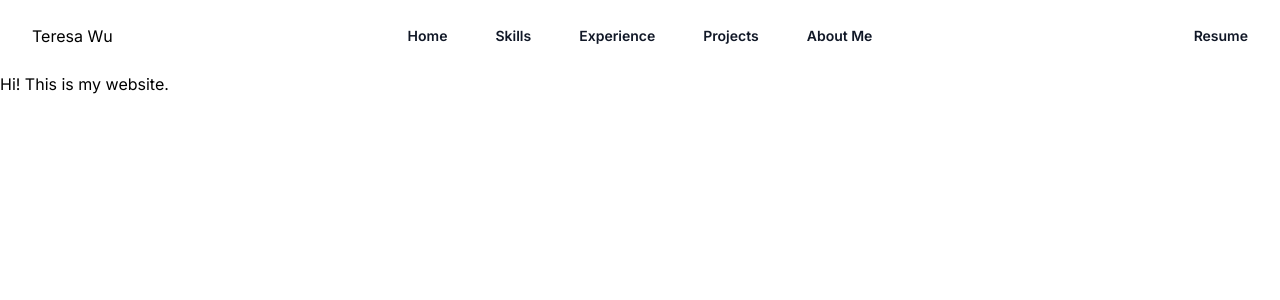
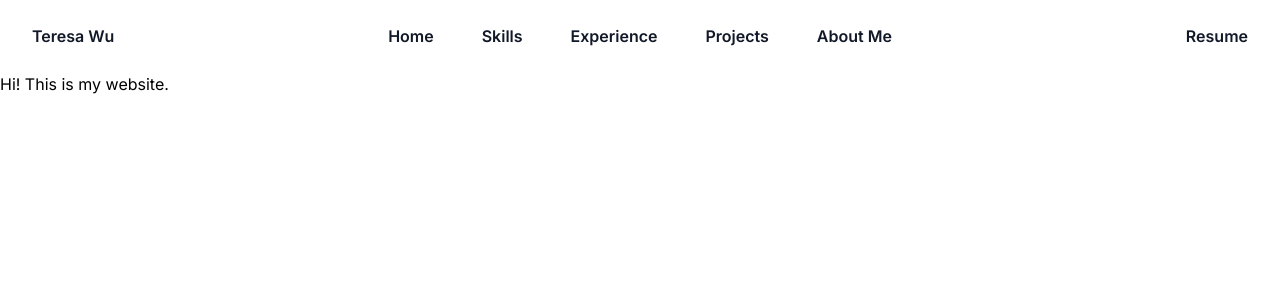
Before and after one commit to tqwu/portfolio, a Next.js app: page / in a window 1280 px wide. Shown: the top 300 px of the page. Built offline with nearby package versions, Linux system fonts and the light colour scheme.

Commit message:
#1 Added navigation bar formatting

```diff
--- a/src/components/header.tsx
+++ b/src/components/header.tsx
@@ -1,4 +1,5 @@
 'use client'
+import Link from 'next/link'
 
 import { useState } from 'react'
 import { Dialog, Popover } from '@headlessui/react'
@@ -18,7 +19,9 @@ export default function Example() {
 
         {/* Logo Start */}
         <div className="lg:flex lg:flex-1 lg:justify-start">
+          <span className="text-base font-semibold leading-6 text-gray-900">
             Teresa Wu
+          </span>
         </div>
         {/* Logo End */}
 
@@ -37,29 +40,29 @@ export default function Example() {
 
         {/* Navigation Menu Start */}
         <Popover.Group className="hidden lg:flex lg:gap-x-12">
-          <a href="#" className="text-sm font-semibold leading-6 text-gray-900">
+          <Link href="#" className="text-base font-semibold leading-6 text-gray-900 hover:text-gray-300">
             Home
-          </a>
-          <a href="#" className="text-sm font-semibold leading-6 text-gray-900">
+          </Link>
+          <Link href="#" className="text-base font-semibold leading-6 text-gray-900 hover:text-gray-300">
             Skills
-          </a>
-          <a href="#" className="text-sm font-semibold leading-6 text-gray-900">
+          </Link>
+          <Link href="#" className="text-base font-semibold leading-6 text-gray-900 hover:text-gray-300">
             Experience
-          </a>
-          <a href="#" className="text-sm font-semibold leading-6 text-gray-900">
+          </Link>
+          <Link href="#" className="text-base font-semibold leading-6 text-gray-900 hover:text-gray-300">
             Projects
-          </a>
-          <a href="#" className="text-sm font-semibold leading-6 text-gray-900">
+          </Link>
+          <Link href="#" className="text-base font-semibold leading-6 text-gray-900 hover:text-gray-300">
             About Me
-          </a>
+          </Link>
         </Popover.Group>
         {/* Navigation Menu End */}
 
         {/* Resume Start */}
         <div className="hidden lg:flex lg:flex-1 lg:justify-end">
-          <a href="#" className="text-sm font-semibold leading-6 text-gray-900">
+          <Link href="#" className="text-base font-semibold leading-6 text-gray-900 hover:text-gray-300">
             Resume
-          </a>
+          </Link>
         </div>
         {/* Resume End */}
 
@@ -72,7 +75,9 @@ export default function Example() {
         <div className="fixed inset-0 z-10" />
         <Dialog.Panel className="fixed inset-y-0 right-0 z-10 w-full overflow-y-auto bg-white px-6 py-6 sm:max-w-sm sm:ring-1 sm:ring-gray-900/10">
           <div className="flex items-center justify-between">
-            <span>Teresa Wu</span>
+            <span className="text-base font-semibold leading-6 text-gray-900">
+              Teresa Wu
+            </span>
             <button
               type="button"
               className="-m-2.5 rounded-md p-2.5 text-gray-700"
@@ -84,46 +89,48 @@ export default function Example() {
           </div>
           <div className="mt-6 flow-root">
             <div className="-my-6 divide-y divide-gray-500/10">
-              <div className="space-y-2 py-6">
-                <a
+              <div className="space-y-2 pt-6 pb-4">
+                <Link
                   href="#"
-                  className="-mx-3 block rounded-lg px-3 py-2 text-base font-semibold leading-7 text-gray-900 hover:bg-gray-50"
+                  className="-mx-3 block rounded-lg px-3 py-1 text-base font-semibold leading-7 text-gray-900 hover:text-gray-300"
                 >
                   Home
-                </a>
-                <a
+                </Link>
+                <Link
                   href="#"
-                  className="-mx-3 block rounded-lg px-3 py-2 text-base font-semibold leading-7 text-gray-900 hover:bg-gray-50"
+                  className="-mx-3 block rounded-lg px-3 py-1 text-base font-semibold leading-7 text-gray-900 hover:text-gray-300"
                 >
                   Skills
-                </a>
-                <a
+                </Link>
+                <Link
                   href="#"
-                  className="-mx-3 block rounded-lg px-3 py-2 text-base font-semibold leading-7 text-gray-900 hover:bg-gray-50"
+                  className="-mx-3 block rounded-lg px-3 py-1 text-base font-semibold leading-7 text-gray-900 hover:text-gray-300"
                 >
                   Experience
-                </a>
-                <a
+                </Link>
+                <Link
                   href="#"
-                  className="-mx-3 block rounded-lg px-3 py-2 text-base font-semibold leading-7 text-gray-900 hover:bg-gray-50"
+                  className="-mx-3 block rounded-lg px-3 py-1 text-base font-semibold leading-7 text-gray-900 hover:text-gray-300"
                 >
                   Projects
-                </a>
-                <a
+                </Link>
+                <Link
                   href="#"
-                  className="-mx-3 block rounded-lg px-3 py-2 text-base font-semibold leading-7 text-gray-900 hover:bg-gray-50"
+                  className="-mx-3 block rounded-lg px-3 py-1 text-base font-semibold leading-7 text-gray-900 hover:text-gray-300"
                 >
                   About Me
-                </a>
+                </Link>
               </div>
-              <div className="py-6">
-                <a
+
+              <div className="py-3">
+                <Link
                   href="#"
-                  className="-mx-3 block rounded-lg px-3 py-2.5 text-base font-semibold leading-7 text-gray-900 hover:bg-gray-50"
+                  className="-mx-3 block rounded-lg px-3 py-2 text-base font-semibold leading-7 text-gray-900 hover:text-gray-300"
                 >
                   Resume
-                </a>
+                </Link>
               </div>
+
             </div>
           </div>
         </Dialog.Panel>
```
Also changed, not shown: src/app/globals.css (+0 -24 lines).
